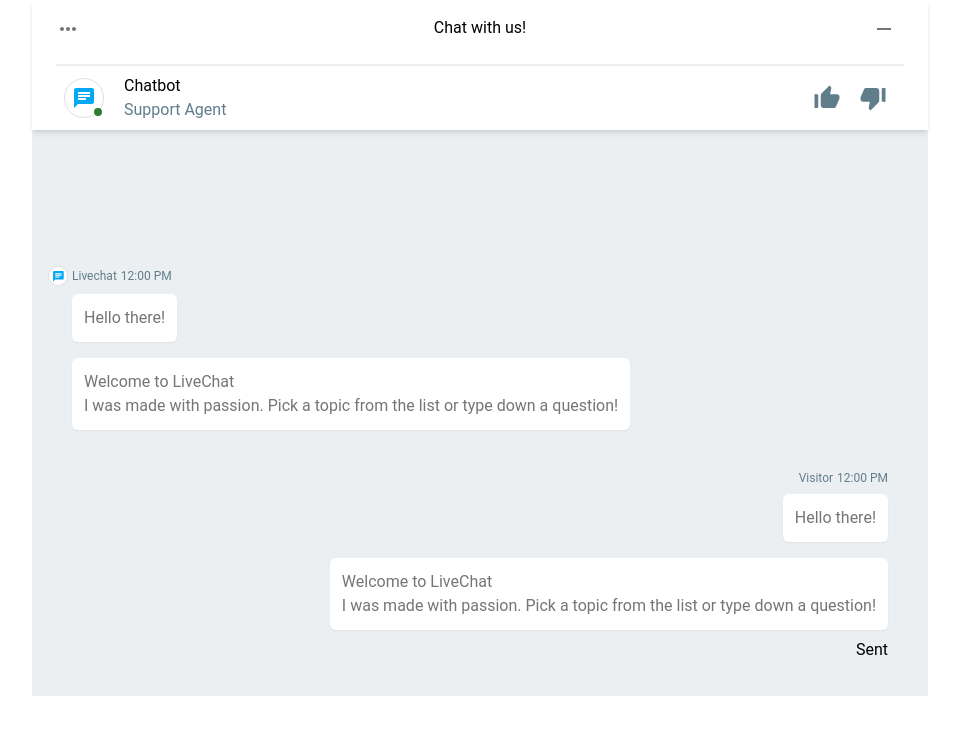
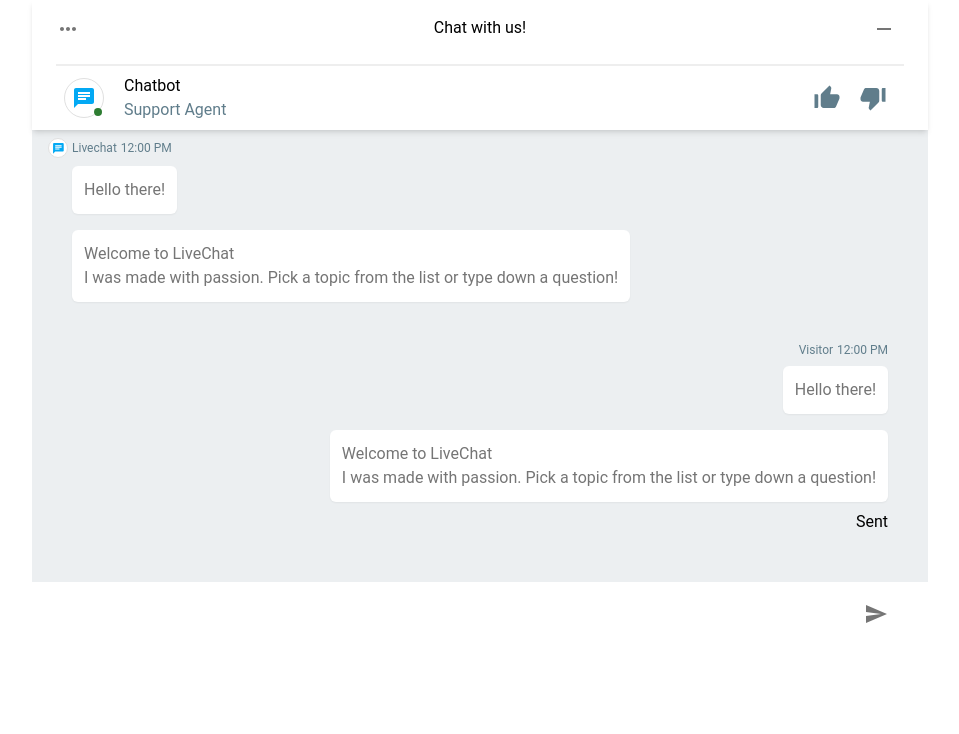
Before and after one commit to moboluwade/ai-chatbot, a React (Create React App) app: page / in a window 1280 px wide. Shown: the top 734 px of the page, without its empty margins (160-1119 px from the left). Built offline with nearby package versions, Linux system fonts and the light colour scheme.

Commit message:
add resize logic to text input element

```diff
--- a/src/components/Chat/Chat.jsx
+++ b/src/components/Chat/Chat.jsx
@@ -4,7 +4,7 @@
 
 const Chat = () => {
   return (
-    <div className='bg-blue-gray-50 overflow-y-hidden pt-32 pb-4'>
+    <div className='bg-blue-gray-50 overflow-y-hidden pb-4'>
         <AIChat />
         <UserChat />
     </div>
--- a/src/components/Chat/subs/ChatInput.jsx
+++ b/src/components/Chat/subs/ChatInput.jsx
@@ -1,15 +1,18 @@
-import React from 'react'
+import React, { useRef } from 'react'
 import SendIcon from '@mui/icons-material/Send';
 
 const ChatInput = () => {
-  return (
-    <div className='fixed bottom-8 bg-white py-2 px-10 w-full min-h-[3rem] flex flex-row items-center justify-between'>
-      <textarea className='w-full min-h-8 max-h-32 overflow-auto resize-none pr-2 focus:outline-none' name="" id=""></textarea>
-      {/* <span>'Write a message to prove that the space between input and icon will not increase'</span> */}
-      far far
-      <SendIcon className='fill-blueGrey-500'/>
-    </div>
-  )
+    const inputRef = useRef()
+
+    return (
+        <div className='sticky bottom-0 bg-white py-2 px-10 w-full min-h-[3rem] flex flex-row items-center justify-between'>
+            <textarea ref={inputRef}  onInput={(inputRef)=>inputRef.currentTarget.style.height = inputRef.currentTarget.scrollHeight + 'px'}  className='w-full min-h-8 max-h-32 overflow-auto resize-none focus:outline-none' name="user-chat" id="user-chat-input"></textarea>
+            {/* <span>'Write a message to prove that the space between input and icon will not increase'</span> */}
+            <div className='pl-2'>
+                <SendIcon className='fill-blueGrey-500' />
+            </div>
+        </div>
+    )
 }
 
 export default ChatInput
--- a/src/components/Footer/Footer.js
+++ b/src/components/Footer/Footer.js
@@ -3,7 +3,7 @@
 
 const Footer = () => {
   return (
-    <footer className=' text-blueGrey-400 text-lg pt-1 text-center h-8 w-full bg-white fixed bottom-0'>
+    <footer className='w-full z-50 text-gray-600 bg-white sticky bottom-0'>
       <ChatInput />
     </footer>
   )
```
